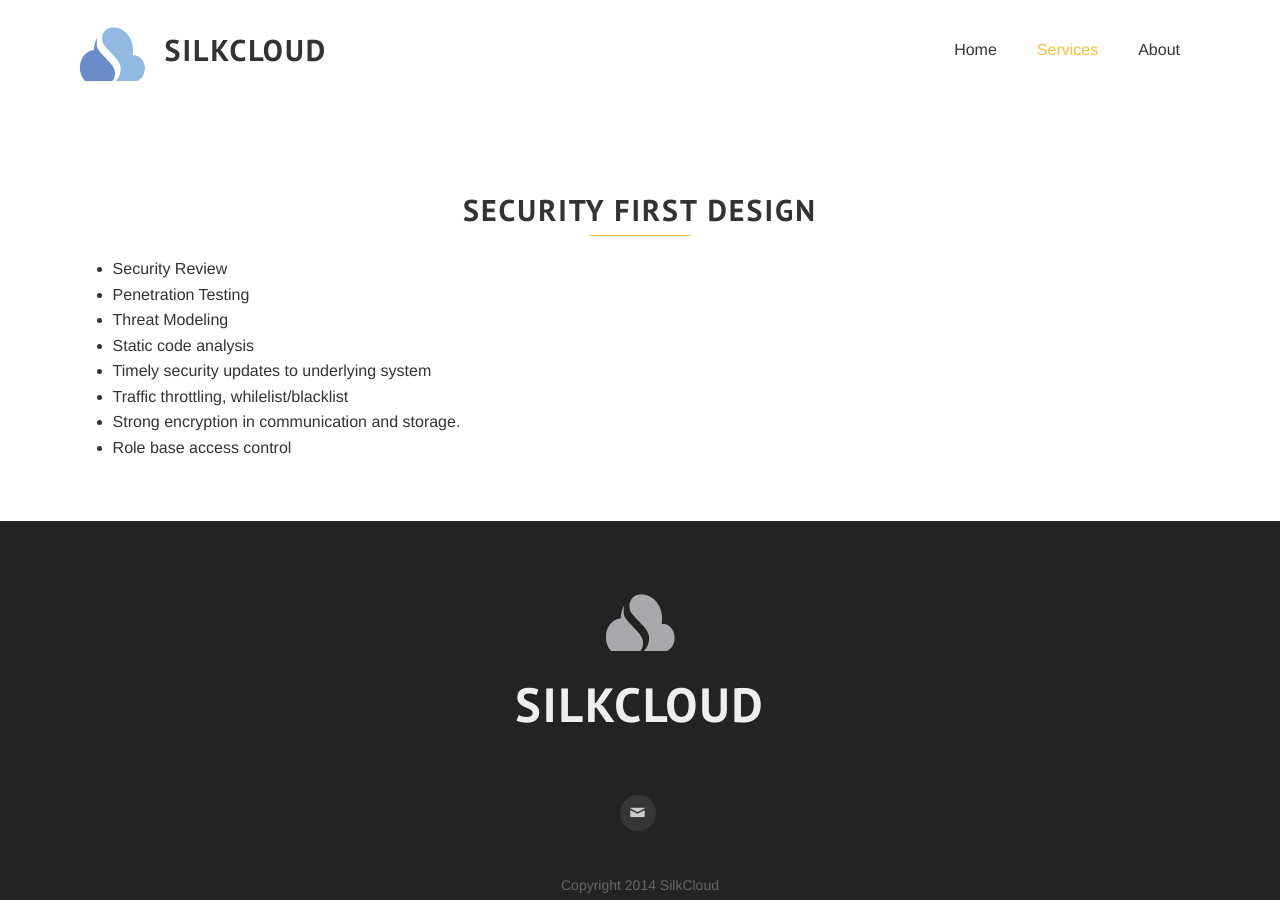
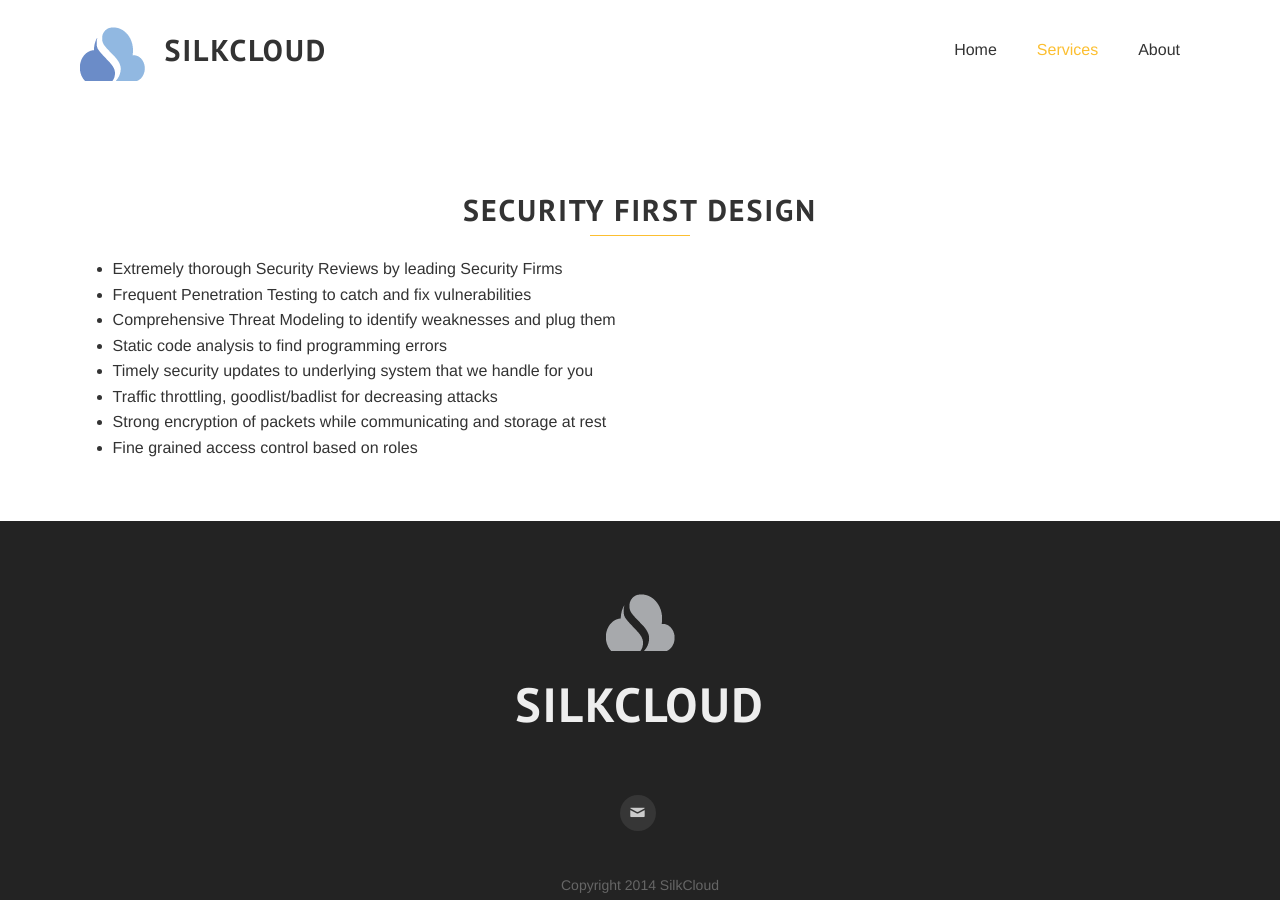
Before and after one commit to jrgallelli/jrgallelli.github.io, a Jekyll site: the page built from services.html, in a window 1280 px wide and 900 px high, scrolled down 3695 px. Built offline with Jekyll 4.4.1, drawn with Linux system fonts in a browser that asks for light colours; some web fonts are replaced; Markdown is read by kramdown in place of the engine named in the settings.

Commit message:
Update services.html

```diff
--- a/services.html
+++ b/services.html
@@ -213,14 +213,14 @@
     <div class='medium-12 large-12 columns'>
 
 <ul>
-<li>Security Review </li>
-<li>Penetration Testing</li>
-<li>Threat Modeling</li>
-<li>Static code analysis</li>
-<li>Timely security updates to underlying system</li>
-<li>Traffic throttling, whilelist/blacklist</li>
-<li>Strong encryption in communication and storage.</li>
-<li>Role base access control</li>
+<li>Extremely thorough Security Reviews by leading Security Firms </li>
+<li>Frequent Penetration Testing to catch and fix vulnerabilities</li>
+<li>Comprehensive Threat Modeling to identify weaknesses and plug them</li>
+<li>Static code analysis to find programming errors</li>
+<li>Timely security updates to underlying system that we handle for you</li>
+<li>Traffic throttling, goodlist/badlist for decreasing attacks</li>
+<li>Strong encryption of packets while communicating and storage at rest</li>
+<li>Fine grained access control based on roles</li>
 </ul>
 
     </div>
```
